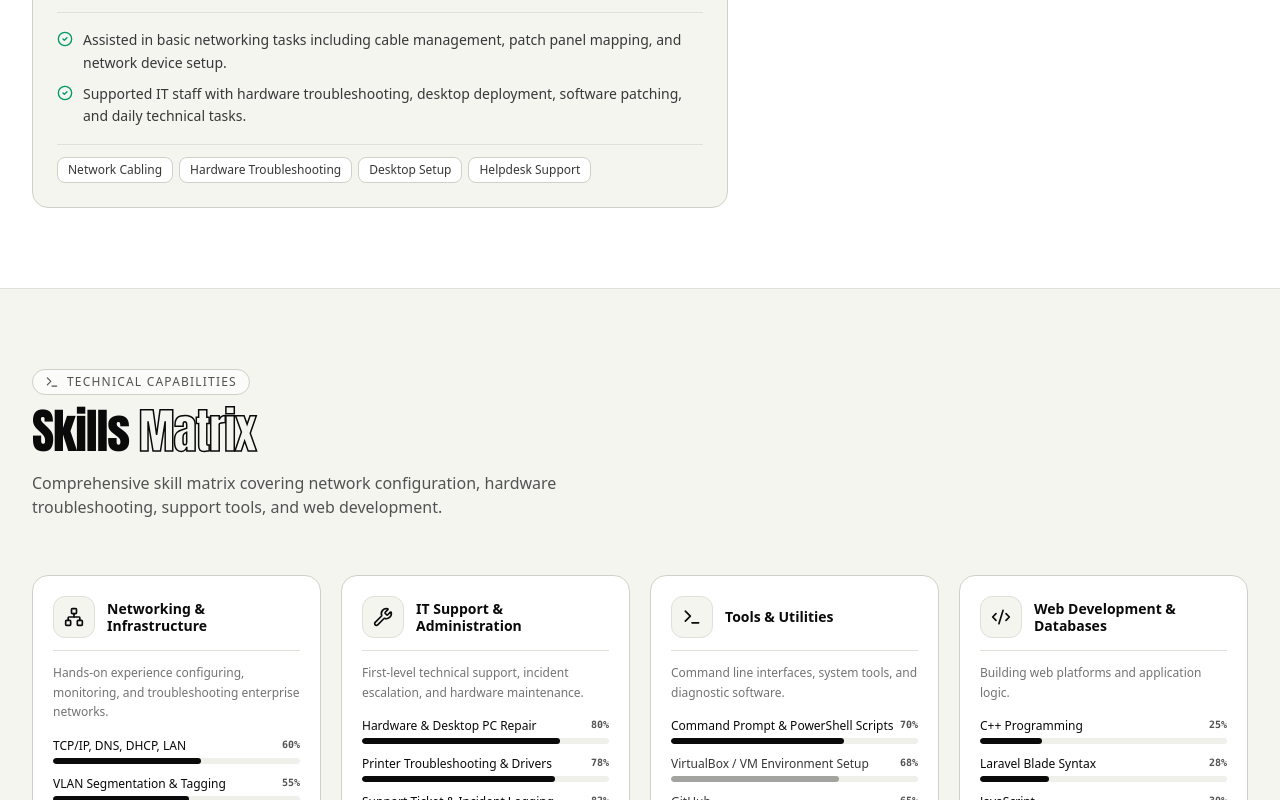
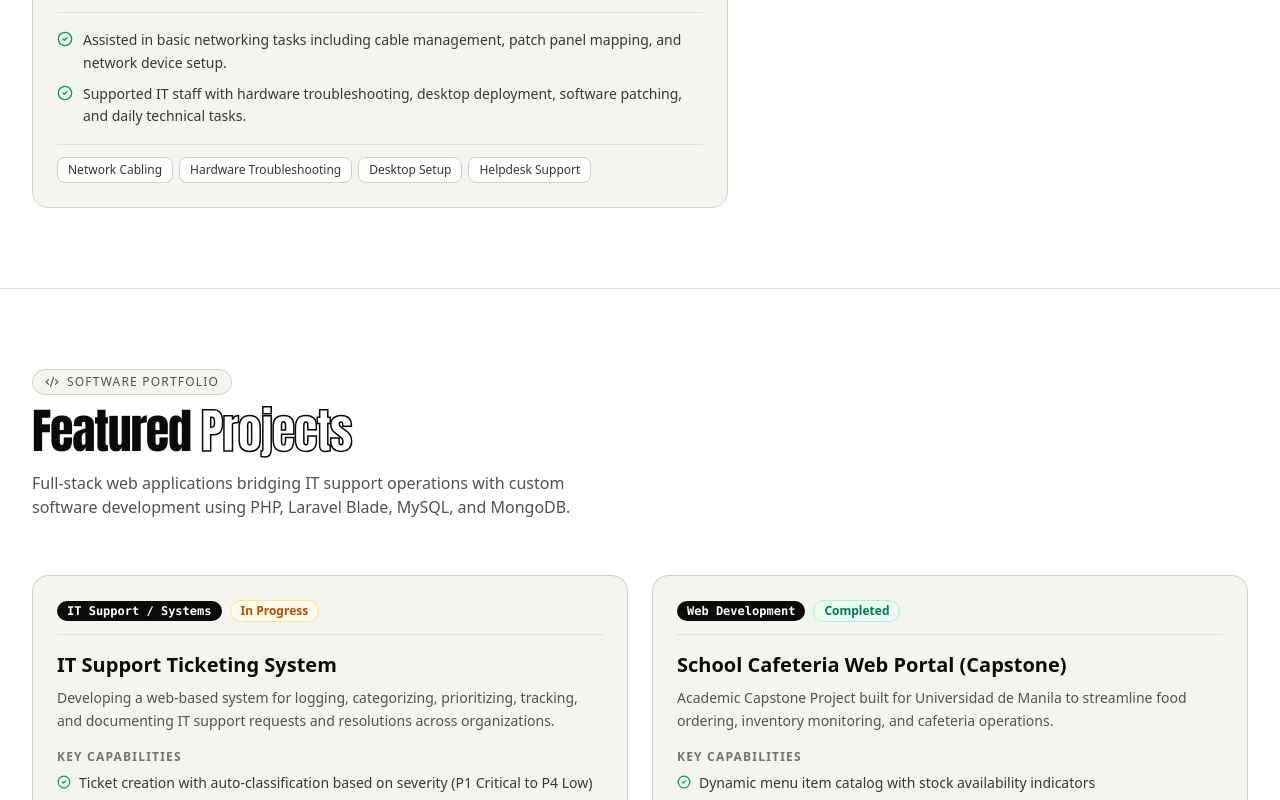
Before and after one commit to Matteoo10/My-Portfolio-Website, a React (Vite) app: page / in a window 1280 px wide. Shown: the part 2000-2800 px from the top of the page. Built offline with nearby package versions, Linux system fonts and the light colour scheme.

Commit message:
Remove skills section and navbar link

```diff
--- a/src/App.tsx
+++ b/src/App.tsx
@@ -2,7 +2,6 @@ import React, { useState, useEffect } from 'react';
 import { Navbar } from './components/Navbar';
 import { Hero } from './components/Hero';
 import { ExperienceTimeline } from './components/ExperienceTimeline';
-import { SkillsMatrix } from './components/SkillsMatrix';
 import { ProjectsShowcase } from './components/ProjectsShowcase';
 import { ContactSection } from './components/ContactSection';
 import { ResumeModal } from './components/ResumeModal';
@@ -14,7 +13,7 @@ export default function App() {
   // Track active section on scroll
   useEffect(() => {
     const handleScroll = () => {
-      const sections = ['hero', 'experience', 'skills', 'projects', 'contact'];
+      const sections = ['hero', 'experience', 'projects', 'contact'];
       const scrollPos = window.scrollY + 200;
 
       for (const sectionId of sections) {
@@ -61,11 +60,6 @@ export default function App() {
         {/* Work Experience & Education Timeline */}
         <ExperienceTimeline />
 
-        {/* Technical Skills & Interactive CLI */}
-        <SkillsMatrix
-          onOpenResume={() => setIsResumeModalOpen(true)}
-        />
-
         {/* Projects Showcase & Wireframe Demos */}
         <ProjectsShowcase />
 
--- a/src/components/Navbar.tsx
+++ b/src/components/Navbar.tsx
@@ -25,7 +25,6 @@ export const Navbar: React.FC<NavbarProps> = ({
 
   const navItems = [
     { id: 'experience', label: 'Experience', icon: Briefcase },
-    { id: 'skills', label: 'Skills', icon: Terminal },
     { id: 'projects', label: 'Projects', icon: Code2 },
     { id: 'contact', label: 'Contact', icon: Send },
   ];
```
